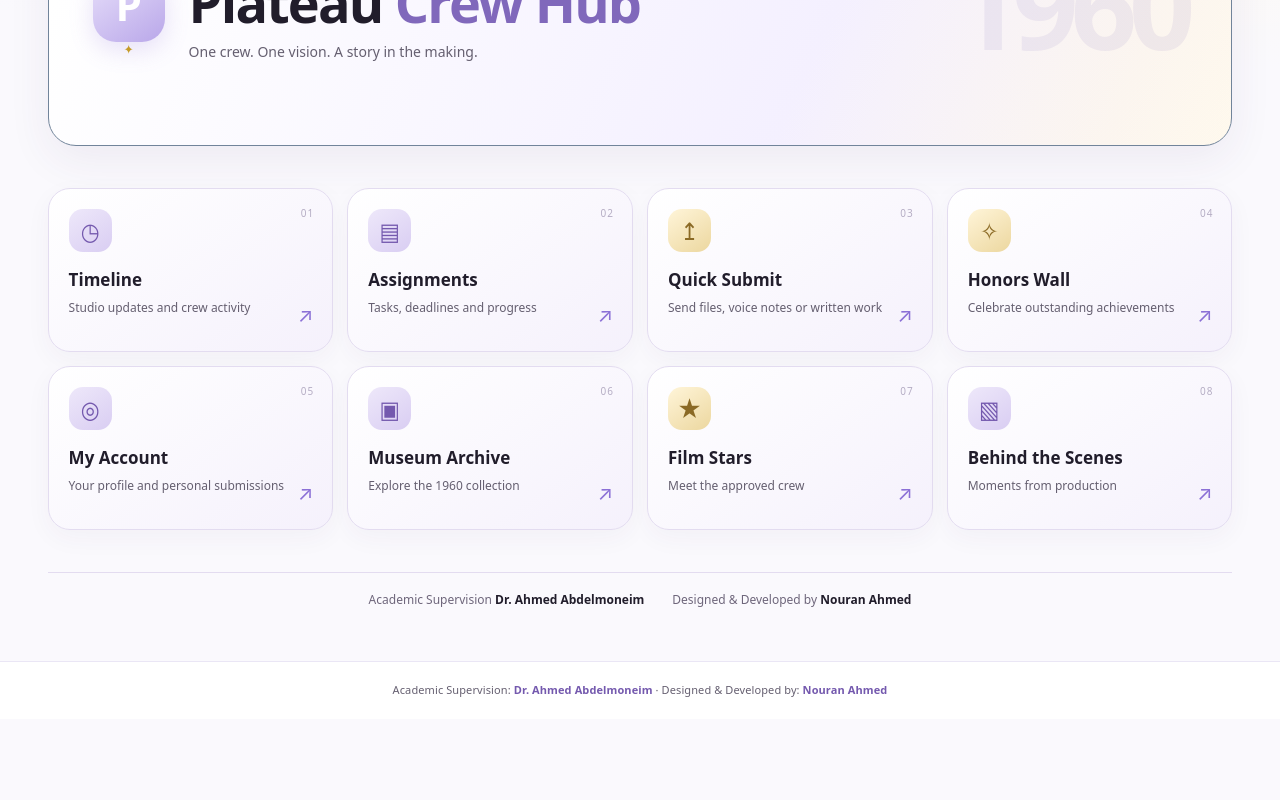
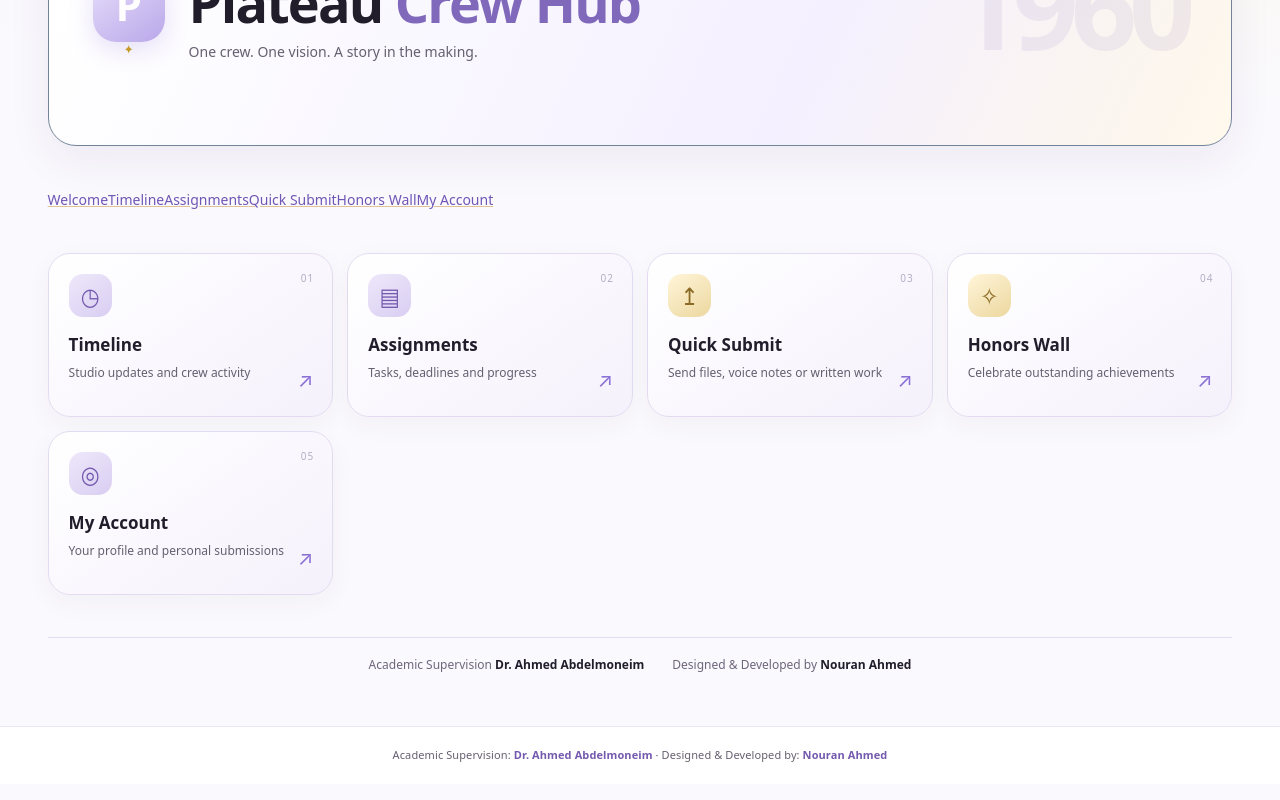
Before and after one commit to Nouranahmed126/1960-studio, a Next.js app: page / in a window 1280 px wide. Shown: the part 883-1683 px from the top of the page. Built offline with nearby package versions, Linux system fonts and the light colour scheme; no server answers.

Commit message:
Simplify hub sections and add horizontal navigation

```diff
--- a/app/page.tsx
+++ b/app/page.tsx
@@ -5,13 +5,12 @@ const destinations=[
  {href:"/assignments",label:"Assignments",desc:"Tasks, deadlines and progress",icon:"▤",tone:"violet"},
  {href:"/submissions",label:"Quick Submit",desc:"Send files, voice notes or written work",icon:"↥",tone:"gold"},
  {href:"/honor-board",label:"Honors Wall",desc:"Celebrate outstanding achievements",icon:"✧",tone:"gold"},
- {href:"/dashboard",label:"My Account",desc:"Your profile and personal submissions",icon:"◎",tone:"lavender"},
- {href:"/museum",label:"Museum Archive",desc:"Explore the 1960 collection",icon:"▣",tone:"violet"},
- {href:"/crew",label:"Film Stars",desc:"Meet the approved crew",icon:"★",tone:"gold"},
- {href:"/gallery",label:"Behind the Scenes",desc:"Moments from production",icon:"▧",tone:"lavender"}
+ {href:"/dashboard",label:"My Account",desc:"Your profile and personal submissions",icon:"◎",tone:"lavender"}
 ];
+const navigation=[["/","Welcome"],["/timeline","Timeline"],["/assignments","Assignments"],["/submissions","Quick Submit"],["/honor-board","Honors Wall"],["/dashboard","My Account"]];
 export default function Home(){return <><WelcomeGate/><main className="studio-shell studio-hub-page" dir="ltr">
  <header className="studio-hub-header"><span className="studio-hub-mark">P<span>✦</span></span><div><p className="studio-hub-kicker">A CREATIVE PRODUCTION COMMUNITY</p><h1>Plateau <em>Crew Hub</em></h1><p className="studio-hub-lead">One crew. One vision. A story in the making.</p></div><span className="studio-hub-year">1960</span></header>
+ <nav className="studio-horizontal-nav" aria-label="Main sections">{navigation.map(([href,label])=><Link href={href} key={href} aria-current={href==="/"? "page":undefined}>{label}</Link>)}</nav>
  <section className="studio-hub-grid" aria-label="Studio sections">{destinations.map((item,i)=><Link className={"studio-hub-card tone-"+item.tone} href={item.href} key={item.href}><span className="studio-hub-card-icon">{item.icon}</span><span className="studio-hub-card-copy"><strong>{item.label}</strong><small>{item.desc}</small></span><span className="studio-hub-card-arrow">↗</span><span className="studio-hub-card-index">{String(i+1).padStart(2,"0")}</span></Link>)}</section>
  <footer className="studio-hub-credits"><span>Academic Supervision <strong>Dr. Ahmed Abdelmoneim</strong></span><span>Designed &amp; Developed by <strong>Nouran Ahmed</strong></span></footer>
  </main></>}
```
